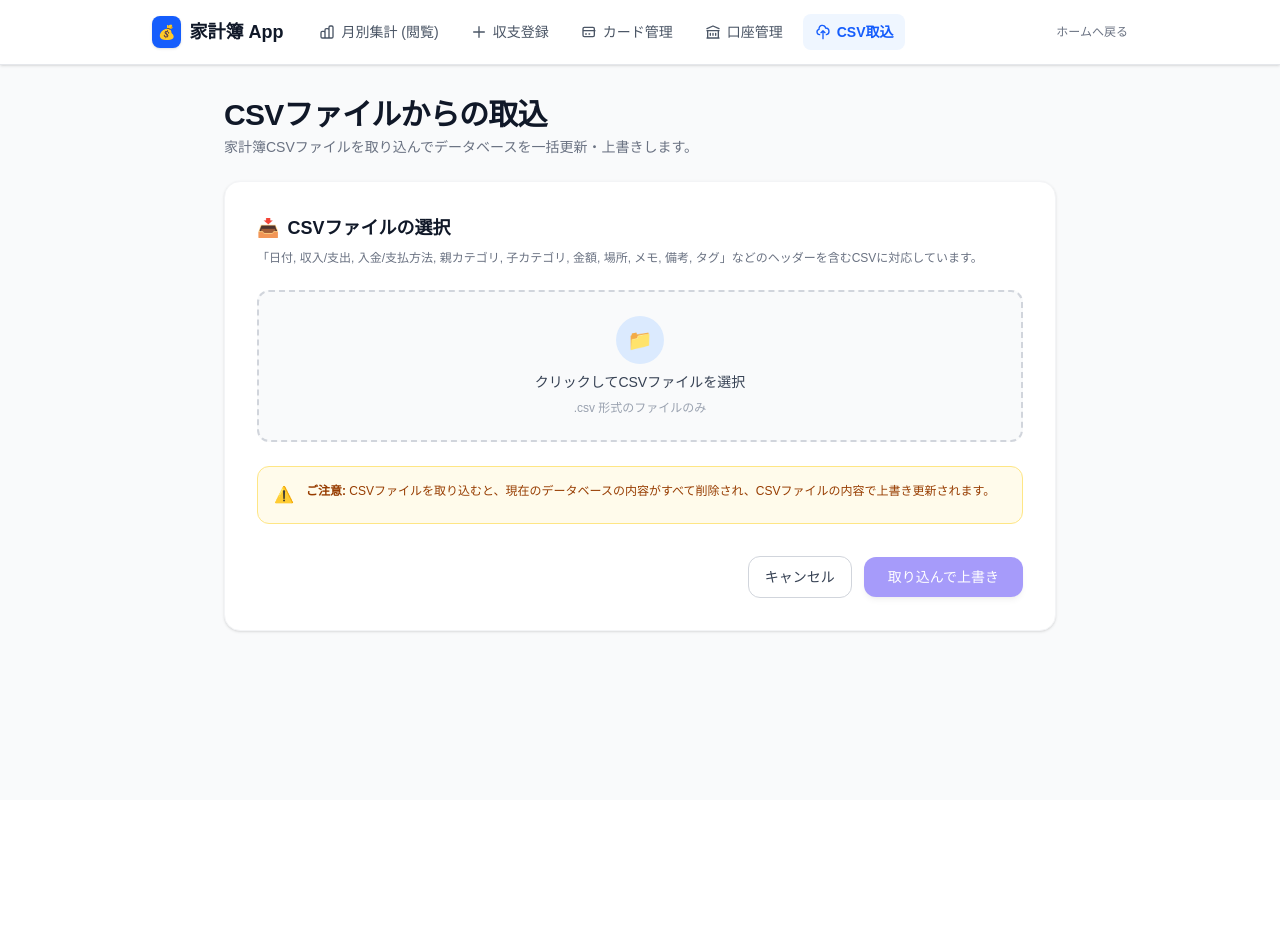
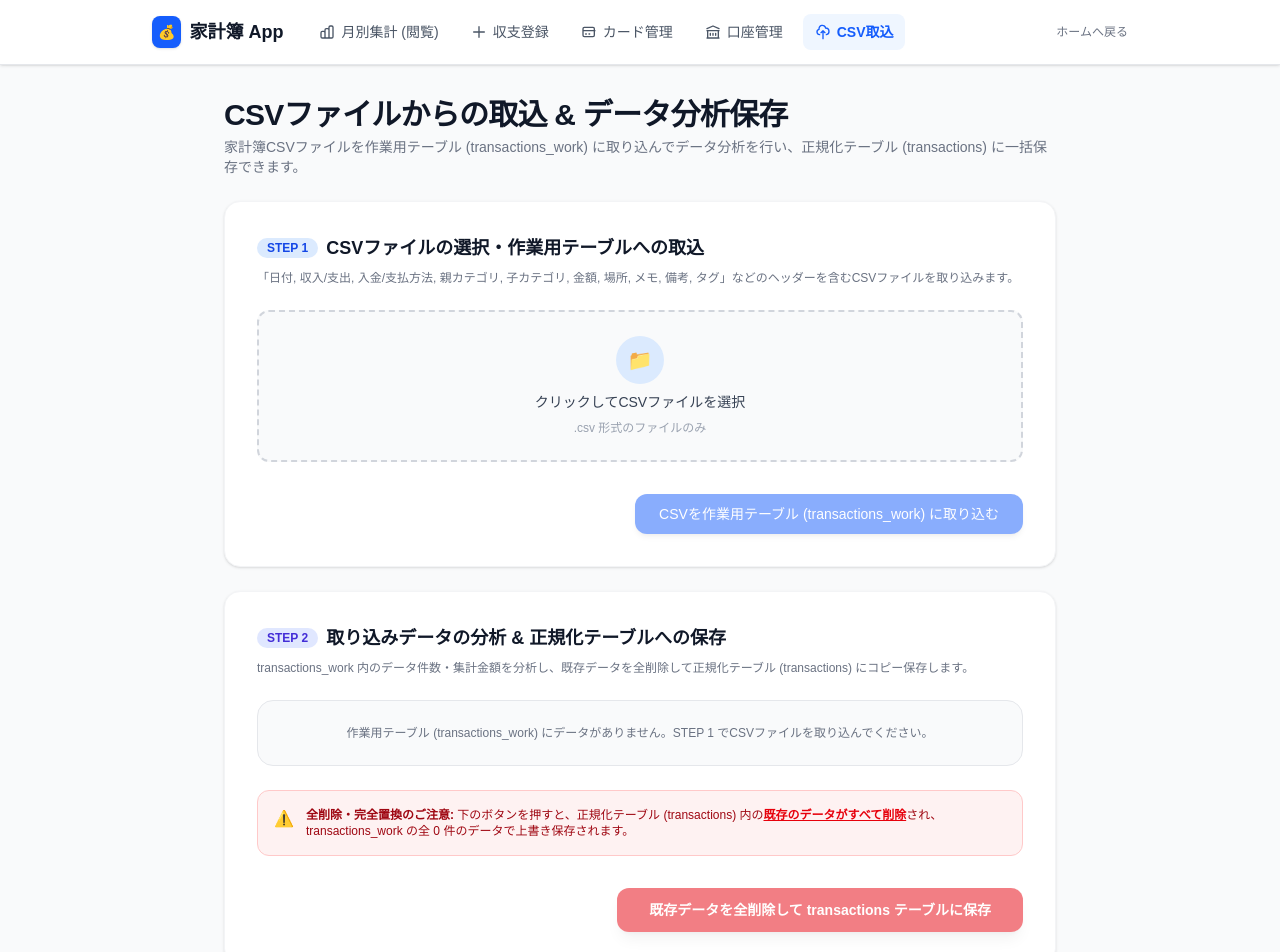
Before and after one commit to calltella/nextjs16-docker, a Next.js app: page /import in a window 1280 px wide. Shown: the top 952 px of the page. Before the commit the page ends 800 px from the top, so only its background shows below. Built offline with nearby package versions, Linux system fonts and the light colour scheme; no server answers; the database is empty.

Commit message:
Add data analysis summary and button to save transactions_work to transactions with full deletion
Co-authored-by: calltella <1745131+calltella@users.noreply.github.com>

```diff
--- a/app/dashboard/actions.ts
+++ b/app/dashboard/actions.ts
@@ -68,11 +68,69 @@ async function getOrCreateChildCategoryId(name?: string | null, parentCategoryId
   return inserted[0].id;
 }
 
-export async function migrateWorkToTransactions() {
+export async function getWorkTransactionsSummary() {
   try {
-    const workRows = await db.select().from(transactionsWork);
+    const userId = await getSafeUserId();
+    const workRows = userId
+      ? await db.select().from(transactionsWork).where(eq(transactionsWork.userId, userId))
+      : await db.select().from(transactionsWork);
+
     if (workRows.length === 0) {
-      return { success: true, count: 0, message: 'transactions_work にデータが存在しませんでした' };
+      return { data: null, error: null };
+    }
+
+    let totalIncome = 0;
+    let totalExpense = 0;
+    let minDate = workRows[0].date;
+    let maxDate = workRows[0].date;
+
+    workRows.forEach((row) => {
+      const amount = row.amount || 0;
+      if (row.type === '収入' || row.type === 'income') {
+        totalIncome += amount;
+      } else {
+        totalExpense += amount;
+      }
+      if (row.date < minDate) minDate = row.date;
+      if (row.date > maxDate) maxDate = row.date;
+    });
+
+    return {
+      data: {
+        count: workRows.length,
+        totalIncome,
+        totalExpense,
+        balance: totalIncome - totalExpense,
+        minDate,
+        maxDate,
+      },
+      error: null,
+    };
+  } catch (error: unknown) {
+    console.error('Failed to summarize transactions_work:', error);
+    const message = error instanceof Error ? error.message : 'データ分析に失敗しました';
+    return { data: null, error: message };
+  }
+}
+
+export async function saveWorkToNormalizedTransactions() {
+  try {
+    const userId = await getSafeUserId();
+
+    // 1. Delete all existing records in normalized transactions table
+    if (userId) {
+      await db.delete(transactions).where(eq(transactions.userId, userId));
+    } else {
+      await db.delete(transactions);
+    }
+
+    // 2. Fetch all records from transactions_work
+    const workRows = userId
+      ? await db.select().from(transactionsWork).where(eq(transactionsWork.userId, userId))
+      : await db.select().from(transactionsWork);
+
+    if (workRows.length === 0) {
+      return { success: false, count: 0, error: 'transactions_work に分析・保存対象のデータが存在しません' };
     }
 
     let insertedCount = 0;
@@ -82,27 +140,33 @@ export async function migrateWorkToTransactions() {
       const parentCategoryId = await getOrCreateParentCategoryId(row.parentCategory);
       const childCategoryId = await getOrCreateChildCategoryId(row.childCategory, parentCategoryId);
 
-      await db.insert(transactions).values({
-        userId: row.userId,
+      const txItem: typeof transactions.$inferInsert = {
         date: row.date,
         typeId,
         paymentMethodId,
         parentCategoryId,
         childCategoryId,
-        amount: row.amount,
+        amount: row.amount ?? null,
         location: row.location,
         memo: row.memo,
         note: row.note,
         tag: row.tag,
-      });
+      };
+
+      if (userId) {
+        txItem.userId = userId;
+      }
+
+      await db.insert(transactions).values(txItem);
       insertedCount++;
     }
 
     revalidatePath('/dashboard');
+    revalidatePath('/import');
     return { success: true, count: insertedCount, error: null };
   } catch (error: unknown) {
-    console.error('Failed to migrate transactions_work to transactions:', error);
-    const message = error instanceof Error ? error.message : 'データのコピーに失敗しました';
+    console.error('Failed to save transactions_work into transactions:', error);
+    const message = error instanceof Error ? error.message : 'transactions テーブルへの保存に失敗しました';
     return { success: false, count: 0, error: message };
   }
 }
@@ -288,35 +352,15 @@ export async function importCsv(formData: FormData) {
       return { success: false, error: '有効なデータが見つかりませんでした' };
     }
 
-    // Clear existing records in both transactions and transactionsWork
+    // Clear existing records in transactionsWork
     if (userId) {
-      await db.delete(transactions).where(eq(transactions.userId, userId));
       await db.delete(transactionsWork).where(eq(transactionsWork.userId, userId));
     } else {
-      await db.delete(transactions);
       await db.delete(transactionsWork);
     }
 
     if (rows.length > 0) {
       for (const row of rows) {
-        const typeId = await getOrCreateTypeId(row.type);
-        const paymentMethodId = await getOrCreatePaymentMethodId(row.paymentMethod);
-        const parentCategoryId = await getOrCreateParentCategoryId(row.parentCategory);
-        const childCategoryId = await getOrCreateChildCategoryId(row.childCategory, parentCategoryId);
-
-        const txItem: typeof transactions.$inferInsert = {
-          date: row.date,
-          typeId,
-          paymentMethodId,
-          parentCategoryId,
-          childCategoryId,
-          amount: row.amount ?? null,
-          location: row.location,
-          memo: row.memo,
-          note: row.note,
-          tag: row.tag,
-        };
-
         const workItem: typeof transactionsWork.$inferInsert = {
           date: row.date,
           type: row.type,
@@ -331,11 +375,9 @@ export async function importCsv(formData: FormData) {
         };
 
         if (userId) {
-          txItem.userId = userId;
           workItem.userId = userId;
         }
 
-        await db.insert(transactions).values(txItem);
         await db.insert(transactionsWork).values(workItem);
       }
     }
--- a/app/import/page.tsx
+++ b/app/import/page.tsx
@@ -1,22 +1,47 @@
 'use client';
 
-import { useState, useTransition } from 'react';
+import { useState, useEffect, useTransition } from 'react';
 import Navbar from '@/app/components/Navbar';
-import { importCsv } from '@/app/dashboard/actions';
+import {
+  importCsv,
+  getWorkTransactionsSummary,
+  saveWorkToNormalizedTransactions,
+} from '@/app/dashboard/actions';
 import Link from 'next/link';
+
+interface WorkSummary {
+  count: number;
+  totalIncome: number;
+  totalExpense: number;
+  balance: number;
+  minDate: string;
+  maxDate: string;
+}
 
 export default function ImportPage() {
   const [selectedFile, setSelectedFile] = useState<File | null>(null);
   const [errorMsg, setErrorMsg] = useState<string | null>(null);
   const [successMsg, setSuccessMsg] = useState<string | null>(null);
-  const [importedCount, setImportedCount] = useState<number | null>(null);
+  const [workSummary, setWorkSummary] = useState<WorkSummary | null>(null);
   const [isPending, startTransition] = useTransition();
+
+  const loadSummary = async () => {
+    const res = await getWorkTransactionsSummary();
+    if (res.data) {
+      setWorkSummary(res.data);
+    } else {
+      setWorkSummary(null);
+    }
+  };
+
+  useEffect(() => {
+    loadSummary();
+  }, []);
 
   const handleImportCsv = async (e: React.FormEvent<HTMLFormElement>) => {
     e.preventDefault();
     setErrorMsg(null);
     setSuccessMsg(null);
-    setImportedCount(null);
 
     if (!selectedFile) {
       setErrorMsg('CSVファイルを選択してください');
@@ -25,7 +50,7 @@ export default function ImportPage() {
 
     if (
       !confirm(
-        '既存の全データが削除され、取り込んだCSVファイルの内容でデータベース (transactions_work) が上書きされます。実行しますか？'
+        '作業用テーブル (transactions_work) の内容が選択したCSVファイルの内容で上書きされます。実行しますか？'
       )
     ) {
       return;
@@ -39,9 +64,38 @@ export default function ImportPage() {
       if (!res.success) {
         setErrorMsg(res.error || 'CSVの取り込みに失敗しました');
       } else {
-        setSuccessMsg(`CSVファイルから ${res.count} 件の明細を正常に取り込みました！`);
-        setImportedCount(res.count ?? 0);
+        setSuccessMsg(`CSVファイルから ${res.count} 件の明細を作業用テーブル (transactions_work) に正常に取り込みました！分析結果を確認し、下のボタンで正規化テーブルへ保存してください。`);
         setSelectedFile(null);
+        await loadSummary();
+      }
+    });
+  };
+
+  const handleSaveToNormalizedTransactions = async () => {
+    if (!workSummary || workSummary.count === 0) {
+      setErrorMsg('保存対象の作業用データが存在しません。CSVファイルを先に取り込んでください。');
+      return;
+    }
+
+    if (
+      !confirm(
+        `【重要警告】正規化テーブル (transactions) 内の既存データがすべて削除されます！\n\n` +
+        `作業用テーブル (transactions_work) の全 ${workSummary.count} 件のデータで transactions テーブルを上書き更新しますか？`
+      )
+    ) {
+      return;
+    }
+
+    setErrorMsg(null);
+    setSuccessMsg(null);
+
+    startTransition(async () => {
+      const res = await saveWorkToNormalizedTransactions();
+      if (!res.success) {
+        setErrorMsg(res.error || 'transactions テーブルへの保存に失敗しました');
+      } else {
+        setSuccessMsg(`🎉 既存の全データを削除し、作業用データから ${res.count} 件の明細を正規化テーブル (transactions) に正常に保存・同期しました！`);
+        await loadSummary();
       }
     });
   };
@@ -52,9 +106,9 @@ export default function ImportPage() {
 
       <main className="flex-1 max-w-4xl w-full mx-auto p-4 sm:p-8 space-y-6">
         <div>
-          <h1 className="text-2xl sm:text-3xl font-bold tracking-tight">CSVファイルからの取込</h1>
+          <h1 className="text-2xl sm:text-3xl font-bold tracking-tight">CSVファイルからの取込 & データ分析保存</h1>
           <p className="text-sm text-gray-500 dark:text-gray-400 mt-1">
-            家計簿CSVファイルを取り込んでデータベースを一括更新・上書きします。
+            家計簿CSVファイルを作業用テーブル (transactions_work) に取り込んでデータ分析を行い、正規化テーブル (transactions) に一括保存できます。
           </p>
         </div>
 
@@ -76,10 +130,9 @@ export default function ImportPage() {
               <span className="text-xl">✅</span>
               <span>{successMsg}</span>
             </div>
-            {importedCount !== null && (
             <div className="pt-2 border-t border-green-200 dark:border-green-800/60 flex items-center justify-between">
               <span className="text-xs text-green-700 dark:text-green-300">
-                  取り込んだデータは月別集計画面で即座に反映されます。
+                正規化テーブルに保存されたデータは月別集計画面で閲覧できます。
               </span>
               <Link
                 href="/dashboard"
@@ -88,18 +141,20 @@ export default function ImportPage() {
                 月別集計画面を開く →
               </Link>
             </div>
-            )}
           </div>
         )}
 
-        {/* Import Form Card */}
+        {/* Step 1: Import CSV Form Card */}
         <div className="bg-white dark:bg-gray-800 p-6 sm:p-8 rounded-2xl shadow-sm border border-gray-100 dark:border-gray-700 space-y-6">
           <div className="space-y-2">
-            <h2 className="text-lg font-bold flex items-center gap-2">
-              <span>📥</span> CSVファイルの選択
-            </h2>
+            <div className="flex items-center gap-2">
+              <span className="px-2.5 py-0.5 bg-blue-100 dark:bg-blue-900/50 text-blue-700 dark:text-blue-300 rounded-full text-xs font-bold">
+                STEP 1
+              </span>
+              <h2 className="text-lg font-bold">CSVファイルの選択・作業用テーブルへの取込</h2>
+            </div>
             <p className="text-xs text-gray-500 dark:text-gray-400">
-              「日付, 収入/支出, 入金/支払方法, 親カテゴリ, 子カテゴリ, 金額, 場所, メモ, 備考, タグ」などのヘッダーを含むCSVに対応しています。
+              「日付, 収入/支出, 入金/支払方法, 親カテゴリ, 子カテゴリ, 金額, 場所, メモ, 備考, タグ」などのヘッダーを含むCSVファイルを取り込みます。
             </p>
           </div>
 
@@ -128,25 +183,11 @@ export default function ImportPage() {
               </label>
             </div>
 
-            <div className="p-4 bg-amber-50 dark:bg-amber-900/20 border border-amber-200 dark:border-amber-800/50 rounded-xl text-xs text-amber-800 dark:text-amber-200 flex items-start gap-3">
-              <span className="text-base">⚠️</span>
-              <div>
-                <span className="font-bold">ご注意: </span>
-                CSVファイルを取り込むと、現在のデータベースの内容がすべて削除され、CSVファイルの内容で上書き更新されます。
-              </div>
-            </div>
-
             <div className="flex items-center justify-end gap-3 pt-2">
-              <Link
-                href="/dashboard"
-                className="px-4 py-2.5 rounded-xl border border-gray-300 dark:border-gray-600 text-gray-700 dark:text-gray-300 hover:bg-gray-100 dark:hover:bg-gray-700 text-sm font-medium transition"
-              >
-                キャンセル
-              </Link>
               <button
                 type="submit"
                 disabled={isPending || !selectedFile}
-                className="px-6 py-2.5 bg-indigo-600 hover:bg-indigo-700 text-white font-medium text-sm rounded-xl transition shadow-md disabled:opacity-50 flex items-center gap-2"
+                className="px-6 py-2.5 bg-blue-600 hover:bg-blue-700 text-white font-medium text-sm rounded-xl transition shadow-md disabled:opacity-50 flex items-center gap-2"
               >
                 {isPending ? (
                   <>
@@ -157,12 +198,103 @@ export default function ImportPage() {
                     <span>取り込み処理中...</span>
                   </>
                 ) : (
-                  <span>取り込んで上書き</span>
+                  <span>CSVを作業用テーブル (transactions_work) に取り込む</span>
                 )}
               </button>
             </div>
           </form>
         </div>
+
+        {/* Step 2: Work Data Analysis & Save to Transactions Button */}
+        <div className="bg-white dark:bg-gray-800 p-6 sm:p-8 rounded-2xl shadow-sm border border-gray-100 dark:border-gray-700 space-y-6">
+          <div className="space-y-2">
+            <div className="flex items-center gap-2">
+              <span className="px-2.5 py-0.5 bg-indigo-100 dark:bg-indigo-900/50 text-indigo-700 dark:text-indigo-300 rounded-full text-xs font-bold">
+                STEP 2
+              </span>
+              <h2 className="text-lg font-bold">取り込みデータの分析 & 正規化テーブルへの保存</h2>
+            </div>
+            <p className="text-xs text-gray-500 dark:text-gray-400">
+              transactions_work 内のデータ件数・集計金額を分析し、既存データを全削除して正規化テーブル (transactions) にコピー保存します。
+            </p>
+          </div>
+
+          {workSummary ? (
+            <div className="p-5 bg-gradient-to-r from-blue-50 to-indigo-50 dark:from-blue-900/20 dark:to-indigo-900/20 border border-blue-200 dark:border-blue-800/50 rounded-2xl space-y-4">
+              <div className="flex items-center justify-between border-b border-blue-200/60 dark:border-blue-800/60 pb-3">
+                <span className="text-xs font-bold text-blue-900 dark:text-blue-300 flex items-center gap-1.5">
+                  📊 取り込みデータ分析結果 (transactions_work)
+                </span>
+                <span className="text-xs font-bold px-2.5 py-0.5 bg-blue-600 text-white rounded-full">
+                  合計 {workSummary.count} 件
+                </span>
+              </div>
+
+              <div className="grid grid-cols-2 sm:grid-cols-4 gap-4 text-xs">
+                <div>
+                  <div className="text-gray-500 dark:text-gray-400 font-medium">総収入金額</div>
+                  <div className="text-lg font-extrabold text-green-600 dark:text-green-400 mt-0.5">
+                    ¥{workSummary.totalIncome.toLocaleString()}
+                  </div>
+                </div>
+
+                <div>
+                  <div className="text-gray-500 dark:text-gray-400 font-medium">総支出金額</div>
+                  <div className="text-lg font-extrabold text-red-600 dark:text-red-400 mt-0.5">
+                    ¥{workSummary.totalExpense.toLocaleString()}
+                  </div>
+                </div>
+
+                <div>
+                  <div className="text-gray-500 dark:text-gray-400 font-medium">差引収支</div>
+                  <div className={`text-lg font-extrabold mt-0.5 ${workSummary.balance >= 0 ? 'text-blue-600 dark:text-blue-400' : 'text-red-600'}`}>
+                    ¥{workSummary.balance.toLocaleString()}
+                  </div>
+                </div>
+
+                <div>
+                  <div className="text-gray-500 dark:text-gray-400 font-medium">対象期間</div>
+                  <div className="text-xs font-bold text-gray-700 dark:text-gray-300 mt-1">
+                    {workSummary.minDate} 〜 {workSummary.maxDate}
+                  </div>
+                </div>
+              </div>
+            </div>
+          ) : (
+            <div className="p-6 bg-gray-50 dark:bg-gray-750 border border-gray-200 dark:border-gray-700 rounded-2xl text-center text-xs text-gray-500">
+              作業用テーブル (transactions_work) にデータがありません。STEP 1 でCSVファイルを取り込んでください。
+            </div>
+          )}
+
+          <div className="p-4 bg-red-50 dark:bg-red-900/20 border border-red-200 dark:border-red-800/50 rounded-xl text-xs text-red-800 dark:text-red-300 flex items-start gap-3">
+            <span className="text-base">⚠️</span>
+            <div>
+              <span className="font-bold">全削除・完全置換のご注意: </span>
+              下のボタンを押すと、正規化テーブル (transactions) 内の<span className="font-bold underline text-red-600 dark:text-red-400">既存のデータがすべて削除</span>され、transactions_work の全 {workSummary?.count || 0} 件のデータで上書き保存されます。
+            </div>
+          </div>
+
+          <div className="flex justify-end pt-2">
+            <button
+              type="button"
+              onClick={handleSaveToNormalizedTransactions}
+              disabled={isPending || !workSummary || workSummary.count === 0}
+              className="w-full sm:w-auto px-8 py-3 bg-red-600 hover:bg-red-700 text-white font-bold text-sm rounded-xl transition shadow-lg disabled:opacity-50 flex items-center justify-center gap-2"
+            >
+              {isPending ? (
+                <>
+                  <svg className="animate-spin h-4 w-4 text-white" viewBox="0 0 24 24" fill="none">
+                    <circle className="opacity-25" cx="12" cy="12" r="10" stroke="currentColor" strokeWidth="4" />
+                    <path className="opacity-75" fill="currentColor" d="M4 12a8 8 0 018-8v8H4z" />
+                  </svg>
+                  <span>保存・同期処理中...</span>
+                </>
+              ) : (
+                <span>既存データを全削除して transactions テーブルに保存</span>
+              )}
+            </button>
+          </div>
+        </div>
       </main>
     </div>
   );
```
Lines whose indentation alone changed are shown as unchanged.
